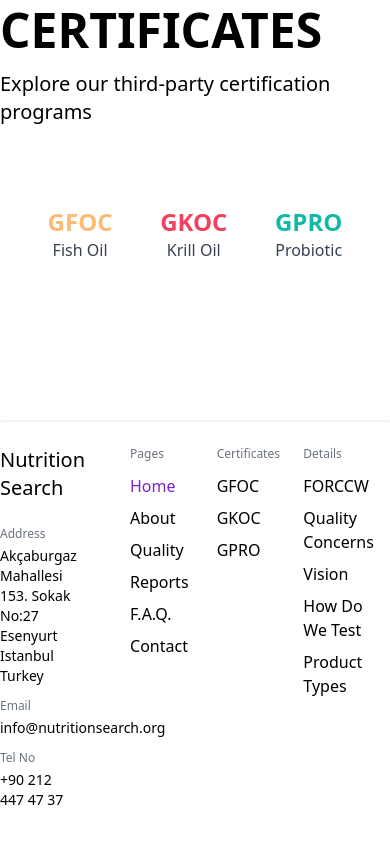
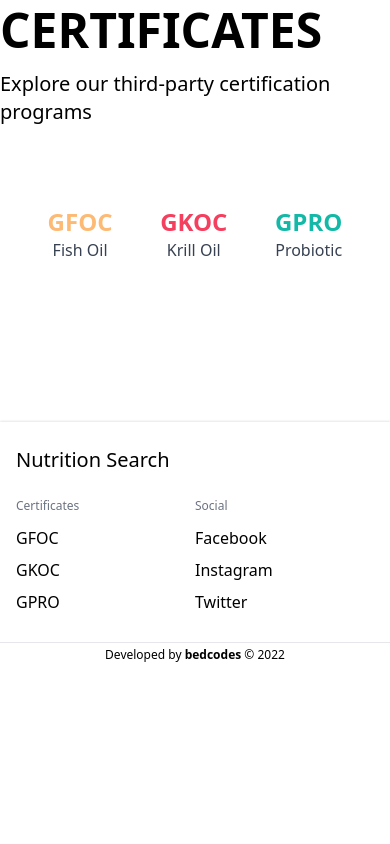
Before and after one commit to bedirhanyildirim/bedue, a Vue app: page / in a window 390 px wide. Shown: the part 930-1774 px from the top of the page. After the commit the page ends 1597 px from the top, so only its background shows below. Built offline with nearby package versions, Linux system fonts and the light colour scheme; no server answers.

Commit message:
feat: mobile & tablet footer developed

```diff
--- a/src/components/frontend/layout/footer.vue
+++ b/src/components/frontend/layout/footer.vue
@@ -1,11 +1,11 @@
 <template>
-  <footer class="w-full flex justify-center relative shadow-[0_-1px_2px_0_rgba(0,0,0,0.1)]">
-      <div class="w-full flex justify-between relative max-w-screen-xl py-6">
-          <div class="w-1/5 lfex flex-col">
+  <footer class="w-full flex flex-col justify-center items-center relative shadow-[0_-1px_2px_0_rgba(0,0,0,0.1)]">
+      <div class="w-full flex flex-col md:flex-row justify-between relative max-w-screen-md lg:max-w-screen-xl px-4 xl:px-0 py-6">
+          <div class="w-full md:w-1/5 flex flex-col">
               <router-link to="/" class="text-xl font-medium block mb-6">
-                <span class="text-black hover:text-purple-700">Nutrition Search</span>
+                <span class="text-black hover:text-purple-700 block">Nutrition Search</span>
               </router-link>
-              <div class="w-full">
+              <div class="hidden md:block md:w-full">
                   <span class="text-gray-500 text-xs mb-1 block">Address</span>
                   <span class="text-black text-sm mb-3 block">Akçaburgaz Mahallesi 153. Sokak No:27 Esenyurt Istanbul Turkey</span>
                   <span class="text-gray-500 text-xs mb-1 block">Email</span>
@@ -14,8 +14,8 @@
                   <span class="text-black text-sm mb-3 block">+90 212 447 47 37</span>
               </div>
           </div>
-          <div class="w-2/3 flex flex-row">
-              <div class="w-1/3">
+          <div class="w-ful md:w-2/3 flex flex-row">
+              <div class="hidden md:block md:w-1/3">
                   <span class="text-gray-500 text-xs mb-2 block">Pages</span>
                   <ul class="flex flex-col">
                       <li>
@@ -38,7 +38,7 @@
                       </li>
                   </ul>
               </div>
-              <div class="w-1/3">
+              <div class="w-1/2 md:w-1/3">
                   <span class="text-gray-500 text-xs mb-2 block">Certificates</span>
                   <ul class="flex flex-col">
                       <li>
@@ -52,7 +52,21 @@
                       </li>
                   </ul>
               </div>
-              <div class="w-1/3">
+              <div class="w-1/2 md:hidden">
+                  <span class="text-gray-500 text-xs mb-2 block">Social</span>
+                  <ul class="flex flex-col">
+                      <li>
+                          <router-link to="/quality/certificates/GFOC" class="fe-footer-nav-link">Facebook</router-link>
+                      </li>
+                      <li>
+                          <router-link to="/quality/certificates/GKOC" class="fe-footer-nav-link">Instagram</router-link>
+                      </li>
+                      <li>
+                          <router-link to="/quality/certificates/GPRO" class="fe-footer-nav-link">Twitter</router-link>
+                      </li>
+                  </ul>
+              </div>
+              <div class="hidden md:block md:w-1/3">
                   <span class="text-gray-500 text-xs mb-2 block">Details</span>
                   <ul class="flex flex-col">
                       <li>
@@ -74,6 +88,11 @@
               </div>
           </div>
       </div>
+      <div class="w-full border-t flex justify-center">
+          <div class="max-w-screen-md lg:max-w-screen-xl px-4 py-1 lg:px-0 flex justify-center">
+              <span class="block text-center text-xs w-full">Developed by <a href="https://bedirhan.design" target="_blank" class="font-bold">bedcodes</a> &copy; 2022</span>
+          </div>
+      </div>
   </footer>
 </template>
 
```
